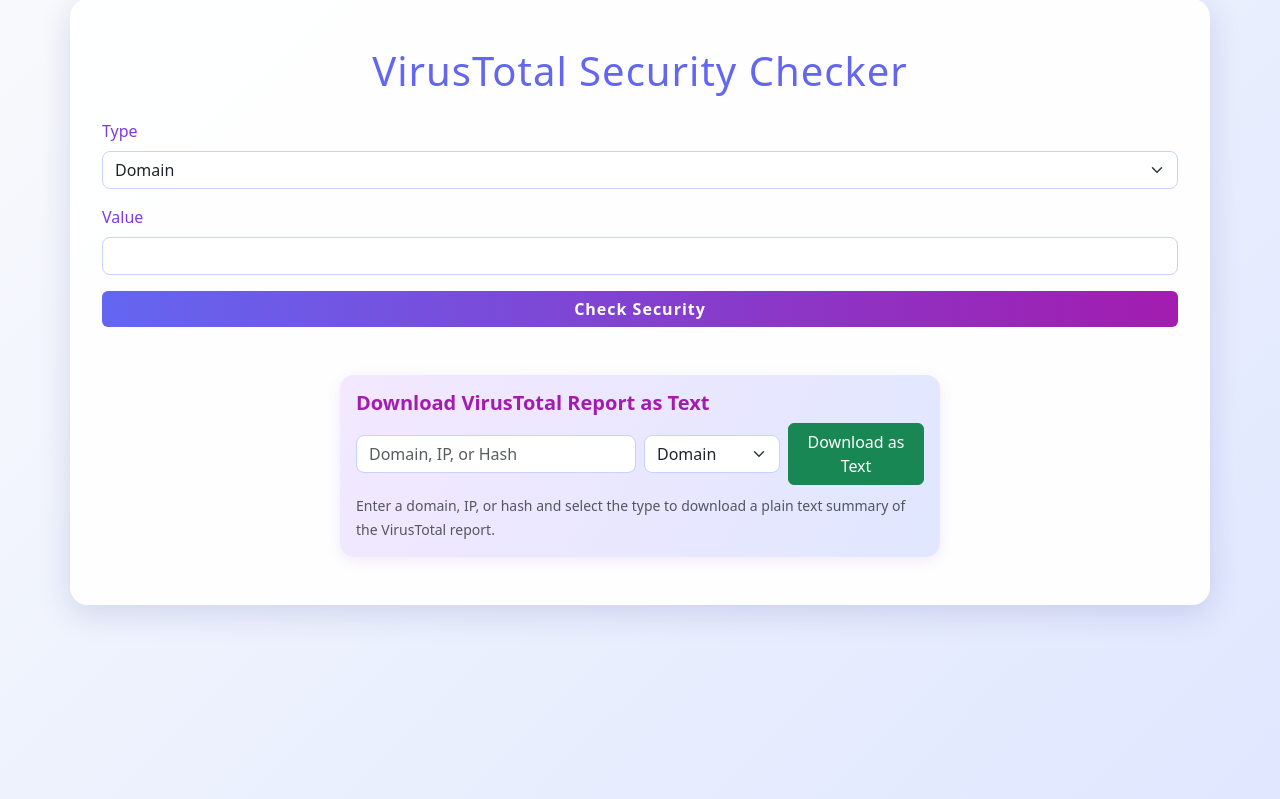
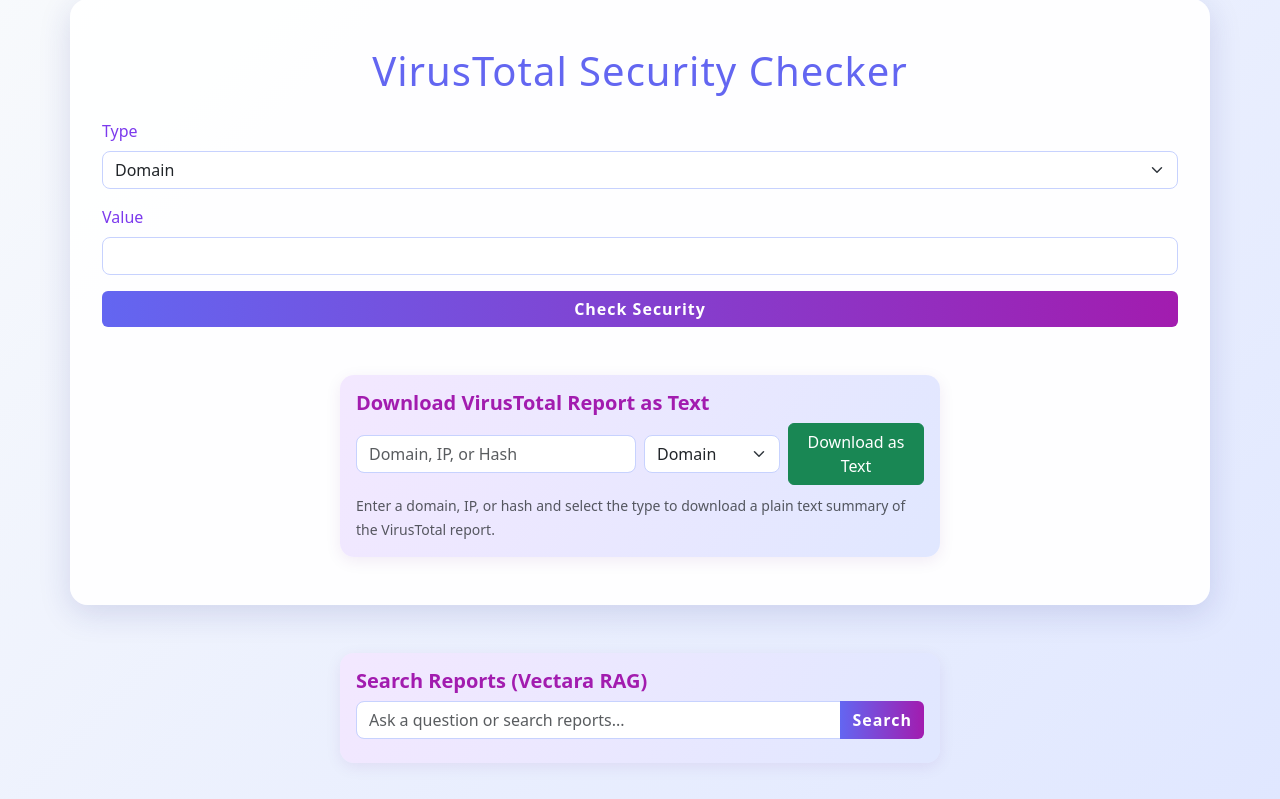
Before and after one commit to Sandhya80/VirusTotal-Security-Checker, a FastAPI app: page / in a window 1280 px wide. Shown: the part 49-848 px from the top of the page. Run offline with FastAPI, Linux system fonts and the light colour scheme; parts of the project's set-up code (start-up, migrations or seed data) failed here and were passed over.

Commit message:
Add Vectara RAG search UI and automate Vectara upload after VirusTotal check

```diff
--- a/main.py
+++ b/main.py
@@ -1,3 +1,41 @@
+# Endpoint to search Vectara corpus
+from fastapi import Body
+from fastapi.responses import JSONResponse
+
+class VectaraSearchRequest(BaseModel):
+    query: str
+    top_k: int = 5
+
+@app.post("/vectara/search")
+async def search_vectara(request: VectaraSearchRequest):
+    """
+    Search the Vectara corpus for relevant documents.
+    """
+    if not (VECTARA_API_KEY and VECTARA_CUSTOMER_ID and VECTARA_CORPUS_ID):
+        raise HTTPException(status_code=500, detail="Vectara API credentials not configured")
+    vectara_url = "https://api.vectara.io/v1/query"
+    headers = {
+        "Content-Type": "application/json",
+        "Authorization": f"Bearer {VECTARA_API_KEY}",
+        "customer-id": VECTARA_CUSTOMER_ID
+    }
+    payload = {
+        "query": [
+            {
+                "query": request.query,
+                "corpusKey": [{
+                    "customerId": VECTARA_CUSTOMER_ID,
+                    "corpusId": VECTARA_CORPUS_ID
+                }],
+                "numResults": request.top_k
+            }
+        ]
+    }
+    async with httpx.AsyncClient() as client:
+        response = await client.post(vectara_url, headers=headers, json=payload)
+        if response.status_code != 200:
+            raise HTTPException(status_code=502, detail=f"Vectara search error: {response.text}")
+        return JSONResponse(content=response.json())
 # Importing load_dotenv to load environment variables from a .env file
 from dotenv import load_dotenv
 # Importing os for environment variable handling
@@ -152,7 +190,34 @@
         if response.status_code != 200:
             raise HTTPException(status_code=502, detail="Error fetching data from VirusTotal")
         vt_data = response.json()
-    return parse_vt_v3_response(vt_data, "domain")
+    parsed = parse_vt_v3_response(vt_data, "domain")
+    # Automated Vectara upload (fire and forget)
+    try:
+        vectara_url = os.getenv("VECTARA_MCP_URL", "https://api.vectara.io/v1/index")
+        vectara_headers = {
+            "Content-Type": "application/json",
+            "Authorization": f"Bearer {os.getenv('VECTARA_API_KEY')}",
+            "customer-id": os.getenv('VECTARA_CUSTOMER_ID')
+        }
+        vectara_payload = {
+            "corpusId": os.getenv('VECTARA_CORPUS_ID'),
+            "document": {
+                "documentId": parsed.get("id", value),
+                "title": f"VirusTotal Domain Report: {value}",
+                "metadataJson": {"type": "domain", "id": parsed.get("id", value)},
+                "section": [
+                    {"text": vt_report_to_text(vt_data, "domain")}
+                ]
+            }
+        }
+        import asyncio
+        async def upload_vectara():
+            async with httpx.AsyncClient() as client:
+                await client.post(vectara_url, headers=vectara_headers, json=vectara_payload)
+        asyncio.create_task(upload_vectara())
+    except Exception:
+        pass
+    return parsed
 
 # Endpoint to research an IP address using VirusTotal API v3
 @app.get("/research_ip")
@@ -171,7 +236,34 @@
         if response.status_code != 200:
             raise HTTPException(status_code=502, detail="Error fetching data from VirusTotal")
         vt_data = response.json()
-    return parse_vt_v3_response(vt_data, "ip")
+    parsed = parse_vt_v3_response(vt_data, "ip")
+    # Automated Vectara upload (fire and forget)
+    try:
+        vectara_url = os.getenv("VECTARA_MCP_URL", "https://api.vectara.io/v1/index")
+        vectara_headers = {
+            "Content-Type": "application/json",
+            "Authorization": f"Bearer {os.getenv('VECTARA_API_KEY')}",
+            "customer-id": os.getenv('VECTARA_CUSTOMER_ID')
+        }
+        vectara_payload = {
+            "corpusId": os.getenv('VECTARA_CORPUS_ID'),
+            "document": {
+                "documentId": parsed.get("id", value),
+                "title": f"VirusTotal IP Report: {value}",
+                "metadataJson": {"type": "ip", "id": parsed.get("id", value)},
+                "section": [
+                    {"text": vt_report_to_text(vt_data, "ip")}
+                ]
+            }
+        }
+        import asyncio
+        async def upload_vectara():
+            async with httpx.AsyncClient() as client:
+                await client.post(vectara_url, headers=vectara_headers, json=vectara_payload)
+        asyncio.create_task(upload_vectara())
+    except Exception:
+        pass
+    return parsed
 
 # Endpoint to research a file hash using VirusTotal API v3
 @app.get("/research_hash")
@@ -190,7 +282,34 @@
         if response.status_code != 200:
             raise HTTPException(status_code=502, detail="Error fetching data from VirusTotal")
         vt_data = response.json()
-    return parse_vt_v3_response(vt_data, "hash")
+    parsed = parse_vt_v3_response(vt_data, "hash")
+    # Automated Vectara upload (fire and forget)
+    try:
+        vectara_url = os.getenv("VECTARA_MCP_URL", "https://api.vectara.io/v1/index")
+        vectara_headers = {
+            "Content-Type": "application/json",
+            "Authorization": f"Bearer {os.getenv('VECTARA_API_KEY')}",
+            "customer-id": os.getenv('VECTARA_CUSTOMER_ID')
+        }
+        vectara_payload = {
+            "corpusId": os.getenv('VECTARA_CORPUS_ID'),
+            "document": {
+                "documentId": parsed.get("id", value),
+                "title": f"VirusTotal Hash Report: {value}",
+                "metadataJson": {"type": "hash", "id": parsed.get("id", value)},
+                "section": [
+                    {"text": vt_report_to_text(vt_data, "hash")}
+                ]
+            }
+        }
+        import asyncio
+        async def upload_vectara():
+            async with httpx.AsyncClient() as client:
+                await client.post(vectara_url, headers=vectara_headers, json=vectara_payload)
+        asyncio.create_task(upload_vectara())
+    except Exception:
+        pass
+    return parsed
 
 from fastapi.responses import PlainTextResponse
 
--- a/static/app.js
+++ b/static/app.js
@@ -1,3 +1,43 @@
+// Vectara Search UI logic
+document.addEventListener('DOMContentLoaded', function() {
+    const searchForm = document.getElementById('vectaraSearchForm');
+    if (searchForm) {
+        searchForm.addEventListener('submit', async function(e) {
+            e.preventDefault();
+            const query = document.getElementById('vectara-query').value.trim();
+            const resultsDiv = document.getElementById('vectara-search-results');
+            if (!query) return;
+            resultsDiv.innerHTML = '<div class="text-center">Searching...</div>';
+            try {
+                const res = await fetch('/vectara/search', {
+                    method: 'POST',
+                    headers: { 'Content-Type': 'application/json' },
+                    body: JSON.stringify({ query })
+                });
+                const data = await res.json();
+                if (!res.ok || !data.query || !data.query[0] || !data.query[0].result) {
+                    throw new Error(data.detail || 'No results found.');
+                }
+                const results = data.query[0].result;
+                if (!results.length) {
+                    resultsDiv.innerHTML = '<div class="alert alert-warning">No relevant reports found.</div>';
+                    return;
+                }
+                let html = '<ul class="list-group">';
+                for (const r of results) {
+                    html += `<li class="list-group-item">
+                        <strong>Score:</strong> ${r.score.toFixed(3)}<br>
+                        <strong>Snippet:</strong> <span>${r.text}</span>
+                    </li>`;
+                }
+                html += '</ul>';
+                resultsDiv.innerHTML = html;
+            } catch (err) {
+                resultsDiv.innerHTML = `<div class="alert alert-danger">${err.message}</div>`;
+            }
+        });
+    }
+});
 // Download VirusTotal report as text
 function downloadVTTextReport() {
     const value = document.getElementById('vt-value').value.trim();
--- a/templates/index.html
+++ b/templates/index.html
@@ -50,6 +50,19 @@
             </div>
         </div>
     </div>
+    <!-- Vectara Search UI -->
+    <div class="card mt-5" style="max-width: 600px; margin: 0 auto;">
+        <div class="card-body">
+            <h5 class="card-title">Search Reports (Vectara RAG)</h5>
+            <form id="vectaraSearchForm" class="mb-2">
+                <div class="input-group">
+                    <input type="text" id="vectara-query" class="form-control" placeholder="Ask a question or search reports..." required>
+                    <button class="btn btn-primary" type="submit">Search</button>
+                </div>
+            </form>
+            <div id="vectara-search-results"></div>
+        </div>
+    </div>
     <script src="/static/app.js?v=20250718"></script>
 </body>
 </html>
```
